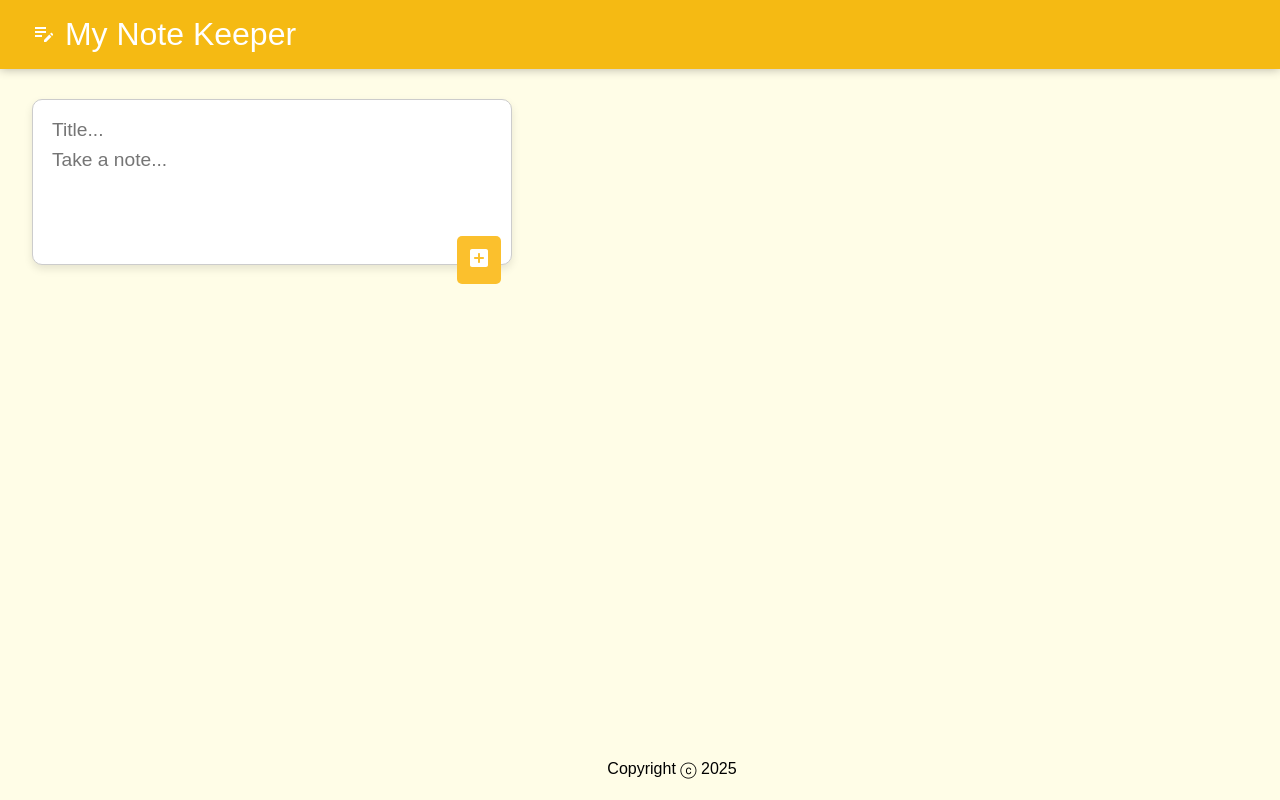
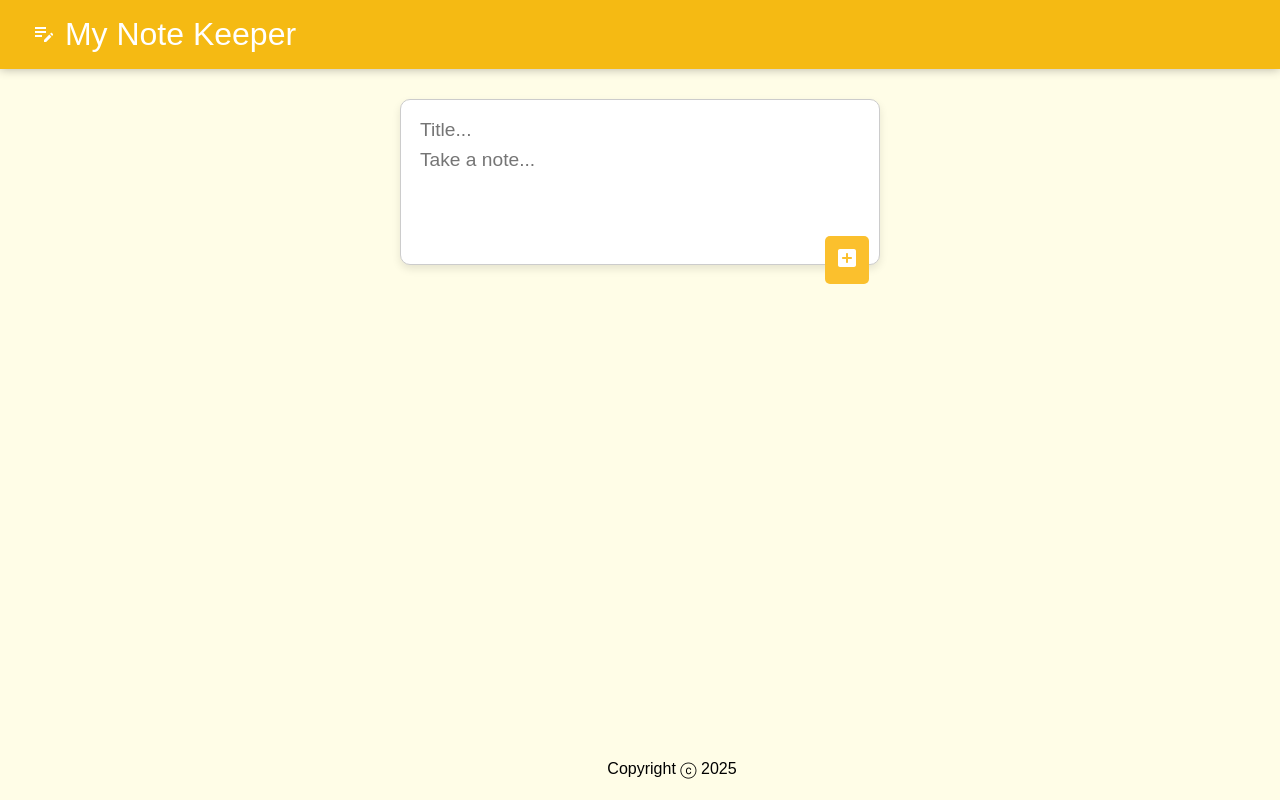
Before and after one commit to JavierJu/my-note-taking-app, a React (Vite) app: page / in a window 1280 px wide. Shown: the top 800 px of the page. Built offline with nearby package versions, Linux system fonts and the light colour scheme.

Commit message:
fix: changed to float: center of note-input-cantainer

```diff
--- a/public/styles.css
+++ b/public/styles.css
@@ -42,7 +42,7 @@ footer {
 /* 노트 입력 카드 스타일 */
 .note-input-container {
   position: relative;
-  float: left;
+  float: center;
   width: 480px;
   margin: 30px auto 20px auto;
   background-color: #fff; /* 흰색 배경 */
```
